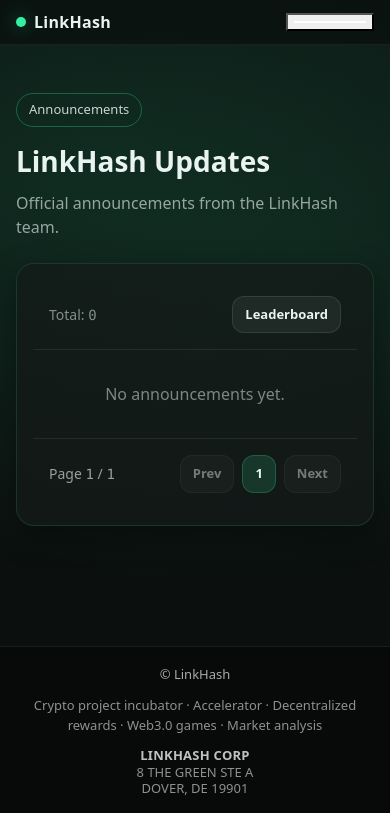
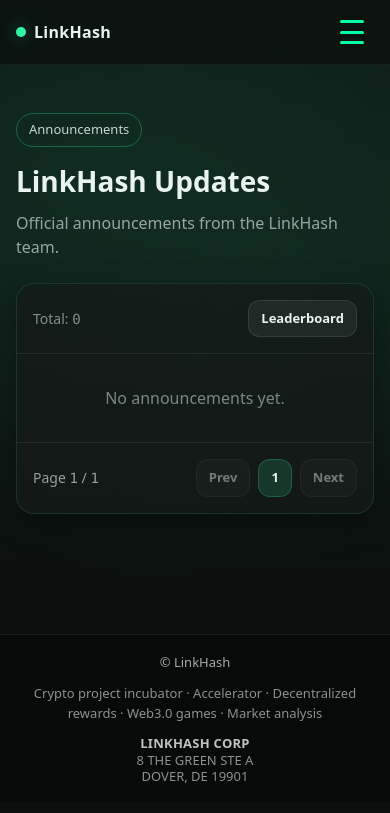
Before and after one commit to JRVector9/Link-hash, a Django app: page /announcements/ in a window 390 px wide. Shown: the top 813 px of the page. Run offline with Django 5.2, Linux system fonts and the light colour scheme; data that the repository does not hold is empty; parts of the project's set-up code (start-up, migrations or seed data) failed here and were passed over; some libraries are stand-ins or nearby versions.

Commit message:
Improve hamburger button and fix card background gaps
Hamburger Button:
- Clear 3-line design with accent color (#00ffa3)
- Better spacing and alignment
- Larger touch target (44x44px)
- Active state feedback

Card Background Fixes:
- Remove all internal gaps and margins
- Tables fill entire card with no spacing
- Consistent background color throughout
- No border gaps between elements
- Works on all screen sizes

Co-Authored-By: Claude Sonnet 4.5 <noreply@anthropic.com>

```diff
--- a/market/templates/market/base.html
+++ b/market/templates/market/base.html
@@ -37,6 +37,29 @@
       /* Show hamburger button */
       .lhx-hamburger {
         display: flex !important;
+        flex-direction: column;
+        justify-content: space-between;
+        width: 44px;
+        height: 44px;
+        padding: 10px;
+        background: transparent;
+        border: none;
+        cursor: pointer;
+        border-radius: 8px;
+        transition: background 0.2s;
+      }
+
+      .lhx-hamburger:active {
+        background: rgba(255, 255, 255, 0.1);
+      }
+
+      .hamburger-line {
+        display: block;
+        width: 100%;
+        height: 3px;
+        background: #00ffa3;
+        border-radius: 2px;
+        transition: all 0.3s ease;
       }
 
       /* Mobile menu overlay */
@@ -125,6 +148,82 @@
         flex: 0 0 100% !important;
         max-width: 100% !important;
       }
+
+      /* Fix card padding issues */
+      .lhx-card {
+        overflow: hidden;
+      }
+
+      .lhx-card table {
+        margin: 0 !important;
+      }
+
+      .lhx-card .table {
+        margin-bottom: 0 !important;
+      }
+
+      /* Remove gaps in cards */
+      .lhx-card.p-0 {
+        padding: 0 !important;
+      }
+
+      .lhx-card.p-0 > * {
+        margin: 0 !important;
+      }
+
+      /* Table inside cards - no spacing */
+      .table-dark {
+        background-color: var(--lhx-card) !important;
+      }
+
+      .table > :not(caption) > * > * {
+        padding: 12px 16px !important;
+        background-color: transparent !important;
+      }
+    }
+  </style>
+
+  <!-- Global card fixes (all screen sizes) -->
+  <style>
+    /* Ensure cards have no internal gaps */
+    .lhx-card {
+      display: block;
+      overflow: hidden;
+    }
+
+    .lhx-card.p-0 {
+      padding: 0;
+    }
+
+    /* Tables in cards should have no margin */
+    .lhx-card table,
+    .lhx-card .table {
+      margin: 0;
+      border-collapse: collapse;
+    }
+
+    /* First and last rows should align to card edges */
+    .lhx-card .table tbody tr:first-child td {
+      border-top: none;
+    }
+
+    .lhx-card .table tbody tr:last-child td {
+      border-bottom: none;
+    }
+
+    /* Remove Bootstrap table borders inside cards */
+    .lhx-card .table-dark {
+      --bs-table-bg: transparent;
+      --bs-table-border-color: rgba(255, 255, 255, 0.05);
+    }
+
+    /* Ensure table background matches card */
+    .table-dark {
+      background-color: var(--lhx-card);
+    }
+
+    .table-dark tbody {
+      background-color: transparent;
     }
   </style>
 
@@ -160,9 +259,9 @@
 
       <!-- Hamburger button (hidden on desktop) -->
       <button class="lhx-hamburger" style="display: none;" id="mobileMenuBtn" type="button">
-        <span style="display:block;width:24px;height:2px;background:#fff;margin:5px 0;"></span>
-        <span style="display:block;width:24px;height:2px;background:#fff;margin:5px 0;"></span>
-        <span style="display:block;width:24px;height:2px;background:#fff;margin:5px 0;"></span>
+        <span class="hamburger-line"></span>
+        <span class="hamburger-line"></span>
+        <span class="hamburger-line"></span>
       </button>
 
       <!-- Desktop menu -->
```
